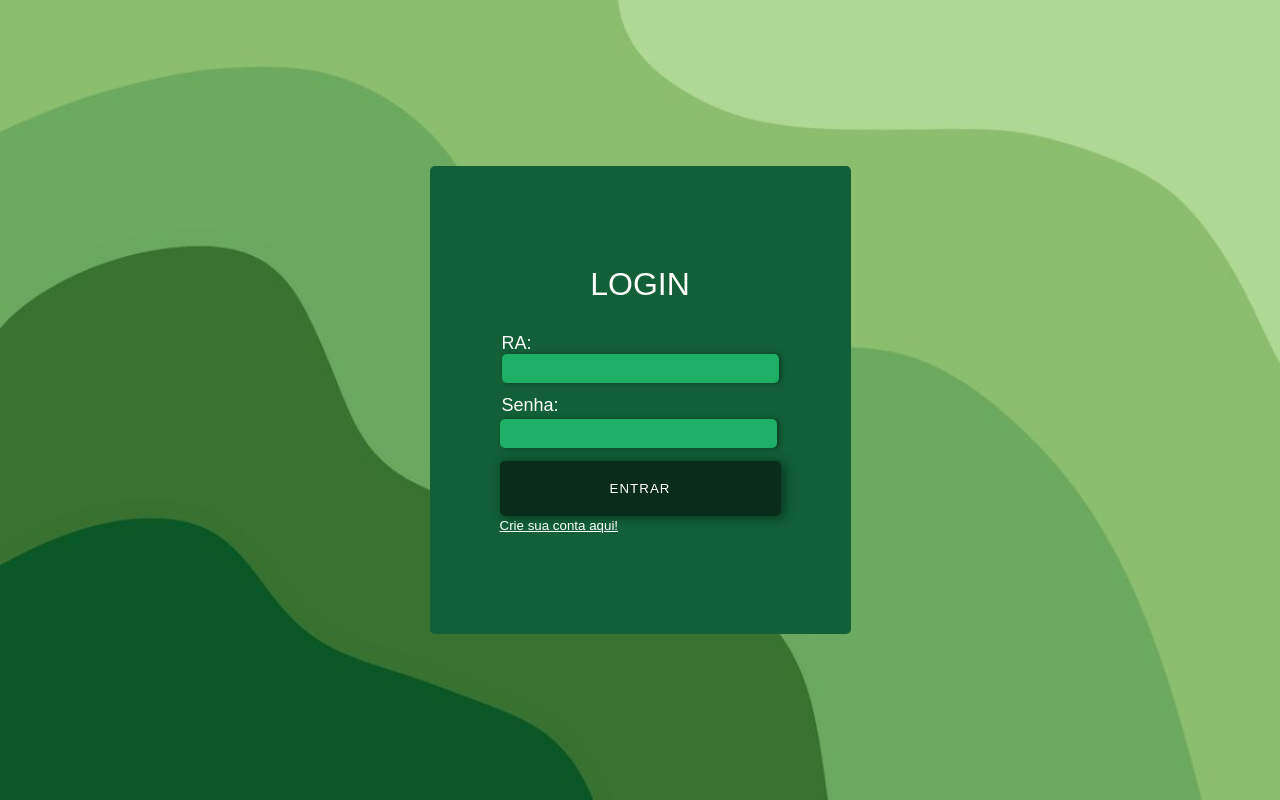
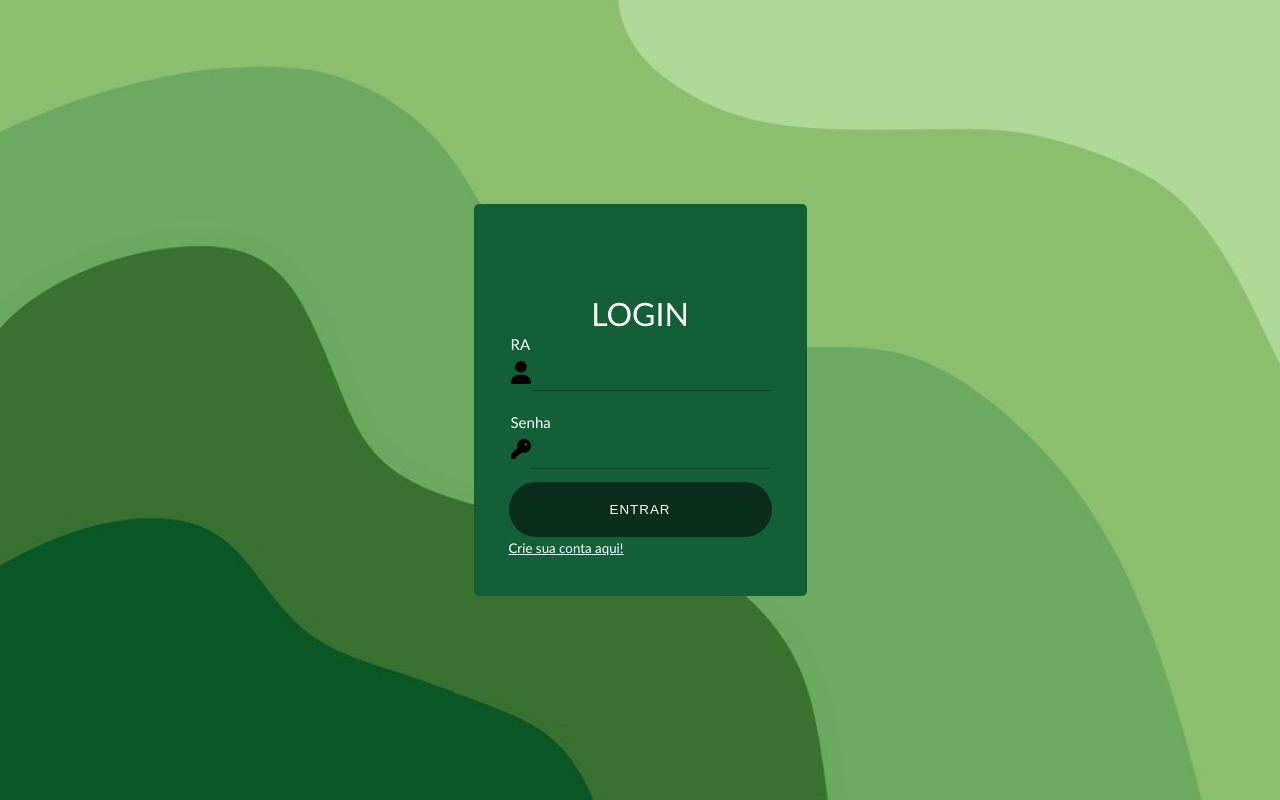
Before and after one commit to PedroLsRz/POV, a PHP site: page /login.php in a window 1280 px wide. Run offline with PHP 8.4, Linux system fonts and the light colour scheme.

Commit message:
refactor: alteração na página de logina

```diff
--- a/estilos/styleslogin.css
+++ b/estilos/styleslogin.css
@@ -1,8 +1,9 @@
 body {
     margin: 0;
-    font-family:sans-serif ;
+    font-family:'Gill Sans', 'Gill Sans MT', Calibri, 'Trebuchet MS', sans-serif ;
 }
 .fundo {
+
     width: 100vw;
     height: 100vh;
     justify-content: center;
@@ -14,9 +15,9 @@ body {
 }
 .forms {
     background-color: rgb(18, 95, 56);
-    padding: 100px 70px;
+    padding: 90px 35px 40px;
     border-radius: 5px;
-
+    margin: 0;
 }
 .tituloform{
 
@@ -31,52 +32,72 @@ body {
 }
 .titulogin {
     color: white;
-    font-size: 18px;
+    font-size: 15px;
     margin: 2px;
-    margin-top: 30px;
     font-weight: 400;
+
 }
-.textologin {
-    padding: 7px 50px;
-    background-color: rgb(28, 175, 101);
+.titulogin > i{
+
+    padding: 10px;
+    background-repeat: no-repeat;
+    background-image: url(../img/user-solid.svg);
+
+}
+.titulogin > input {
+
+    text-align: center;
+    padding-right: 60px;
+    background-color: rgba(18, 95, 57, 0);
     border: none;
     color: white;
+    margin-bottom: 20px;
+    border-bottom: 1px solid rgb(26, 68, 31);
     outline: none;
-    margin-bottom: 10px;
-    border-radius: 5px;
-    box-shadow: 2px 0px 4px rgb(11, 59, 35);
 }
 .titulosenha {
+
     color: white;
-    font-size: 18px;
+    font-size: 15px;
     margin: 2px;
     margin-bottom: 3px;
     font-weight: 400;
 
 }
-.textosenha{
-    padding: 7px 50px;
-    background-color: rgb(28, 175, 101);
+.titulosenha > i{
+
+    margin-top: 10px;
+    padding: 10px;
+    background-repeat: no-repeat;
+    background-image: url(../img/key-solid.svg);
+
+}
+.titulosenha > input{
+
+    padding-right: 60px;
+    background-color: rgba(18, 95, 57, 0);
     border: none;
     color: white;
+    margin-bottom: 10px;
+    border-bottom: 1px solid rgb(26, 68, 31);
     outline: none;
-    margin-bottom: 13px;
-    border-radius: 5px;
-    box-shadow: 2px 0px 4px rgb(11, 59, 35);
 }
+
 .botao {
+
     display: flex;
     width: 100%;
-    padding: 20px 0px;
+    padding: 20px;
     border: none;
-    border-radius: 5px;
+    border-radius: 35px;
     background-color: rgb(9, 44, 27);
     color: rgb(255, 255, 255);
     font-weight: 400;
     justify-content: center;
     letter-spacing: 1px;
     cursor: pointer;
-    box-shadow: 3px 1px 10px 1px rgb(11, 59, 35);
+    align-items: center;
+
 }
 .botao:hover{
     background-color: rgb(24, 73, 48);
@@ -86,9 +107,3 @@ body {
     color: white;
     font-size: 10pt;
 }
-.errologin{
-    color: rgb(251, 255, 0);
-    font-size: 11pt;
-    text-align: center;
-    margin-top: 10px;
-}
--- a/login.php
+++ b/login.php
@@ -8,6 +8,7 @@
     <meta name="viewport" content="width=device-width, initial-scale=1.0">
     <link rel="shortcut icon" href="favicon.ico" type="image/x-icon">
     <link href="./estilos/styleslogin.css" rel="stylesheet">
+
   <!--  <link href="./css/bootstrap.min.css" rel="stylesheet">  -->
     <title>PoV-Página de login</title>
 </head>
@@ -18,12 +19,15 @@
                         <!-- Formuláro de cadastro-->
     <form class= "forms" action="" id="form-login" method = "POST" >
         <h1 class = "tituloform">LOGIN</h1>
-            <h1 class ="titulogin">RA: <br>
-                <input class ="textologin" type = "text" name = "login" required>
+            <h1 class ="titulogin">RA<br><br>
+            <i></i>
+                <input type = "text" name = "login" required>
             </h1>
-        <h1 class ="titulosenha">Senha:</h1>
-            <input class= "textosenha" type = "password" name="senha" required>
+        <h1 class ="titulosenha">Senha<br><br>
+            <i></i>
+            <input type = "password" name="senha" required>
                 <br>
+        </h1>
             <button type= "submit" class= "botao" name= "entrar">
                 ENTRAR
         </button>
```
Also changed, not shown: img/key-solid.svg (added), img/user-solid.svg (added).
